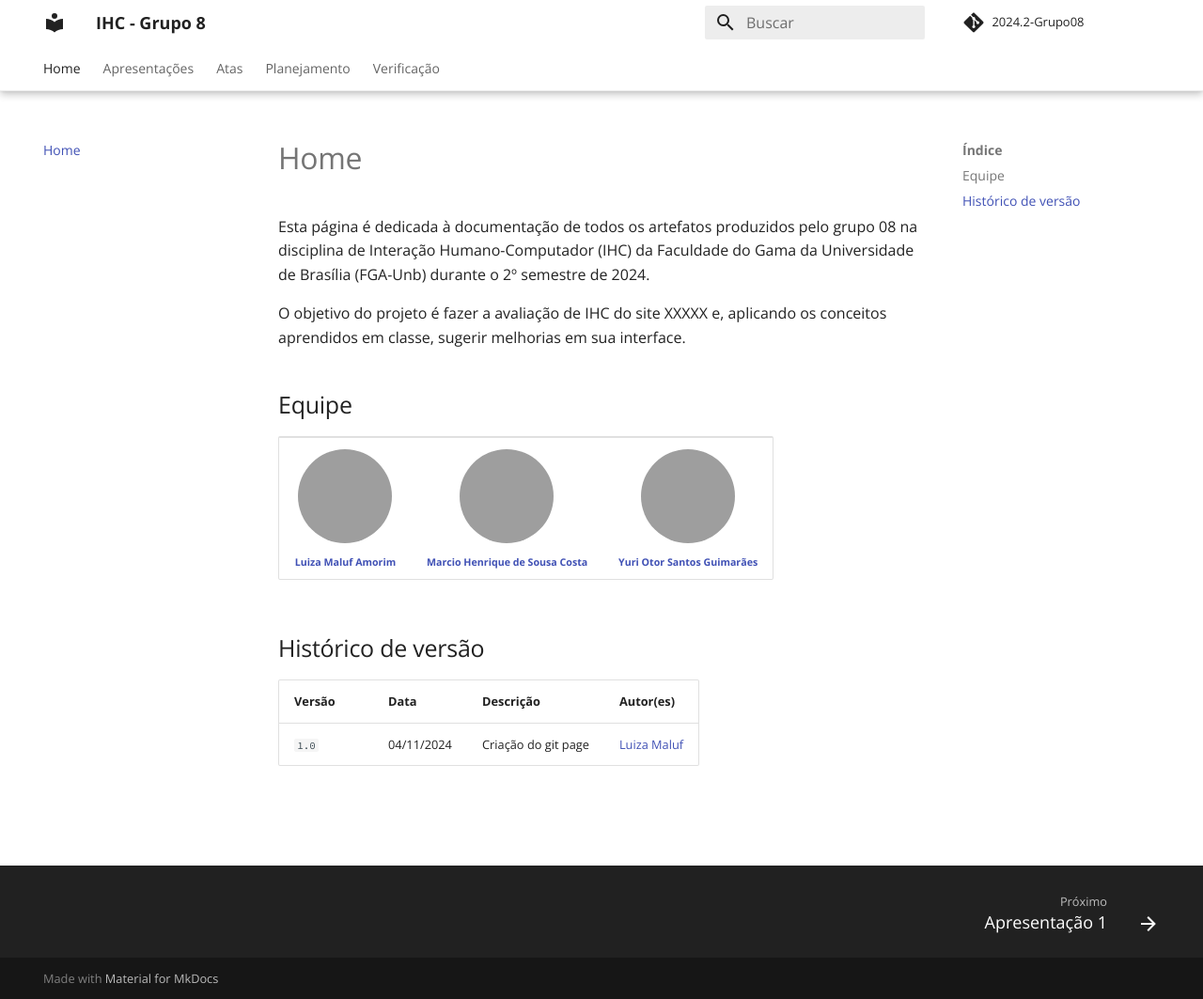
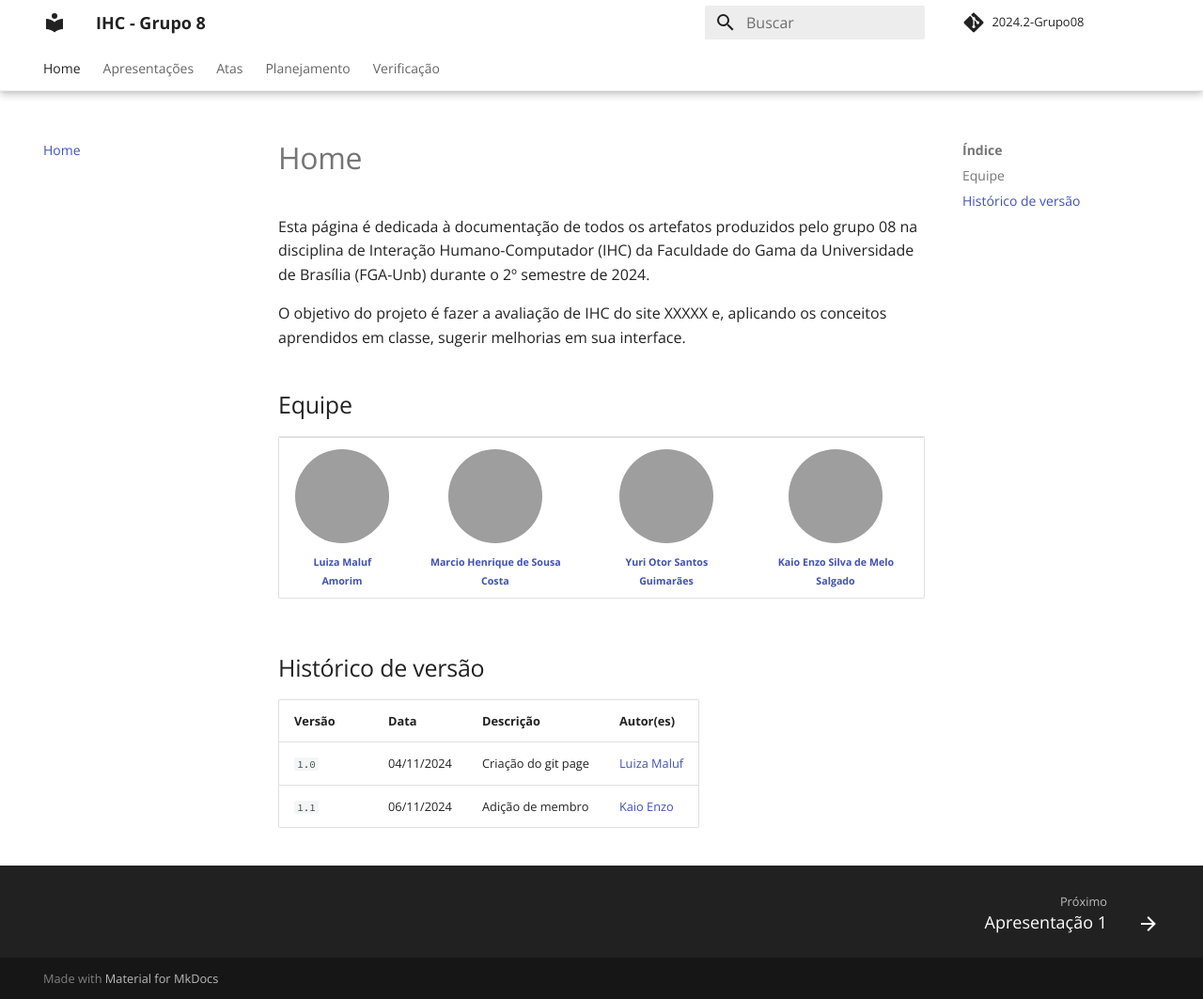
Before and after one commit to Interacao-Humano-Computador/2024.2-PortalDETRAN-DF, an MkDocs documentation site: the page built from docs/index.md, in a window 1280 px wide and 1063 px high. Shown: the whole window at 94% size. Built offline with MkDocs 1.6.1 and Material for MkDocs 9.7.7, drawn with Linux system fonts in a browser that asks for light colours; comment, search, counter and statistics services are not loaded; grey boxes are pictures that could not be loaded.

Commit message:
adiciona Kaio no index do gitpages

```diff
--- a/docs/index.md
+++ b/docs/index.md
@@ -10,6 +10,13 @@ O objetivo do projeto é fazer a avaliação de IHC do site XXXXX e, aplicando o
     <td align="center"><a href="https://github.com/LuizaMaluf"><img style="border-radius: 50%;" src="https://avatars.githubusercontent.com/u/117913962?v=4&size=64" width="100px;" alt=""/><br /><sub><b>Luiza Maluf Amorim</b></sub></a><br />
     <td align="center"><a href="https://github.com/DeM4rcio"><img style="border-radius: 50%;" src="https://avatars.githubusercontent.com/u/101139064?v=4" width="100px;" alt=""/><br /><sub><b>Marcio Henrique de Sousa Costa</b></sub></a><br /><a href="Link git" title="Rocketseat"></a></td>
     <td align="center"><a href="https://github.com/yuri221022210"><img style="border-radius: 50%;" src="https://avatars.githubusercontent.com/u/129677966?v=4" width="100px;" alt=""/><br /><sub><b>Yuri Otor Santos Guimarães</b></sub></a><br /><a href="Link git" title="Rocketseat"></a></td>
+    <td align="center">
+      <a href="https://github.com/kaioenzo">
+        <img style="border-radius: 50%;" src="https://avatars.githubusercontent.com/u/59144744?v=4" width="100px;" alt=""/>
+        <br />
+        <sub><b>Kaio Enzo Silva de Melo Salgado</b></sub>
+      </a>
+    </td>
 
   </tr>
 </table>
@@ -20,3 +27,4 @@ O objetivo do projeto é fazer a avaliação de IHC do site XXXXX e, aplicando o
 | Versão |    Data    |      Descrição      |             Autor(es)                        |
 |--------|------------|---------------------|----------------------------------------------|
 | `1.0`  | 04/11/2024 | Criação do git page | [Luiza Maluf](https://github.com/LuizaMaluf) |
+| `1.1`  | 06/11/2024 | Adição de membro | [Kaio Enzo](https://github.com/kaioenzo) |
```
